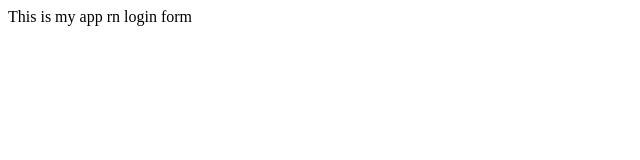
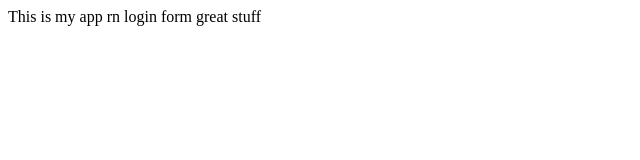
Before and after one commit to oraquay/project, a plain HTML site: page index.html in a window 1280 px wide. Shown: the full height of the page, 0-640 px from the left. Drawn offline with Linux system fonts and the light colour scheme.

Commit message:
Update index.html

```diff
--- a/index.html
+++ b/index.html
@@ -9,5 +9,6 @@
 <body>
     This is my app rn
     login form
+great stuff
 </body>
 </html>
```
